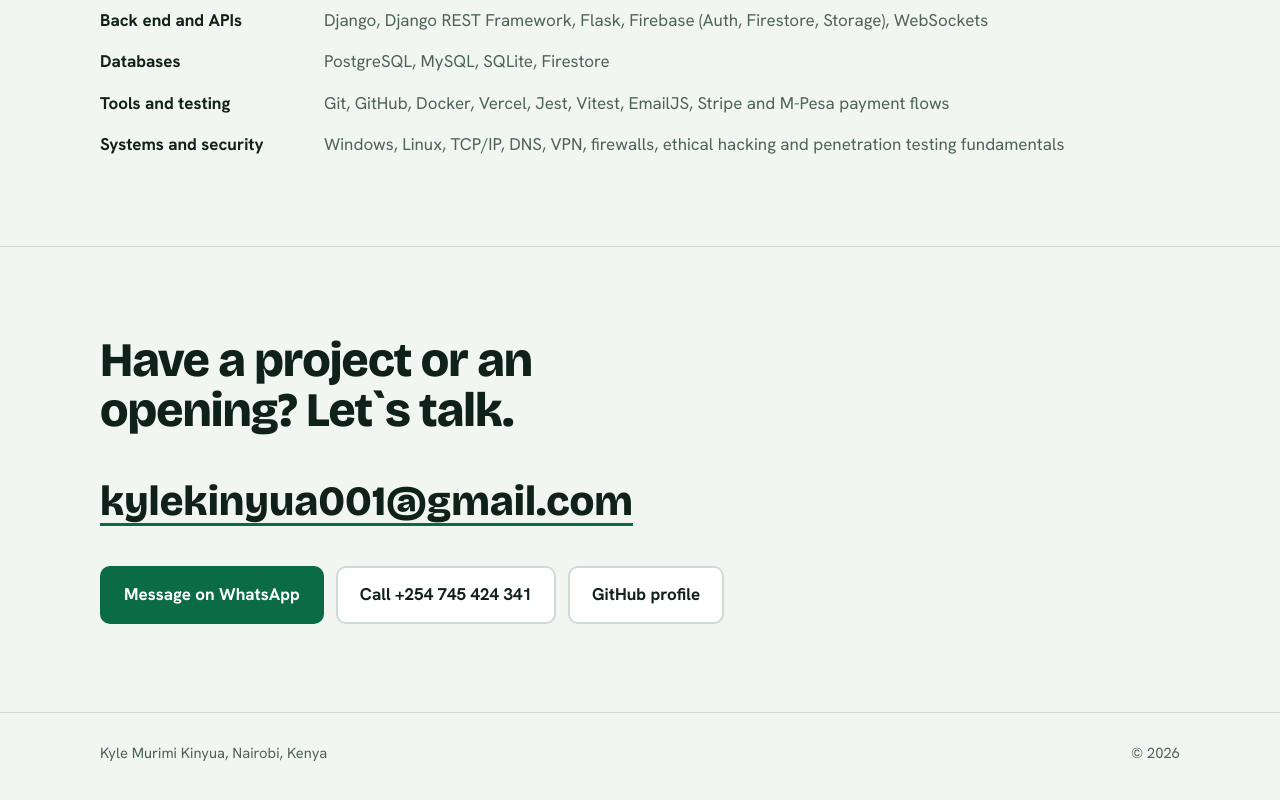
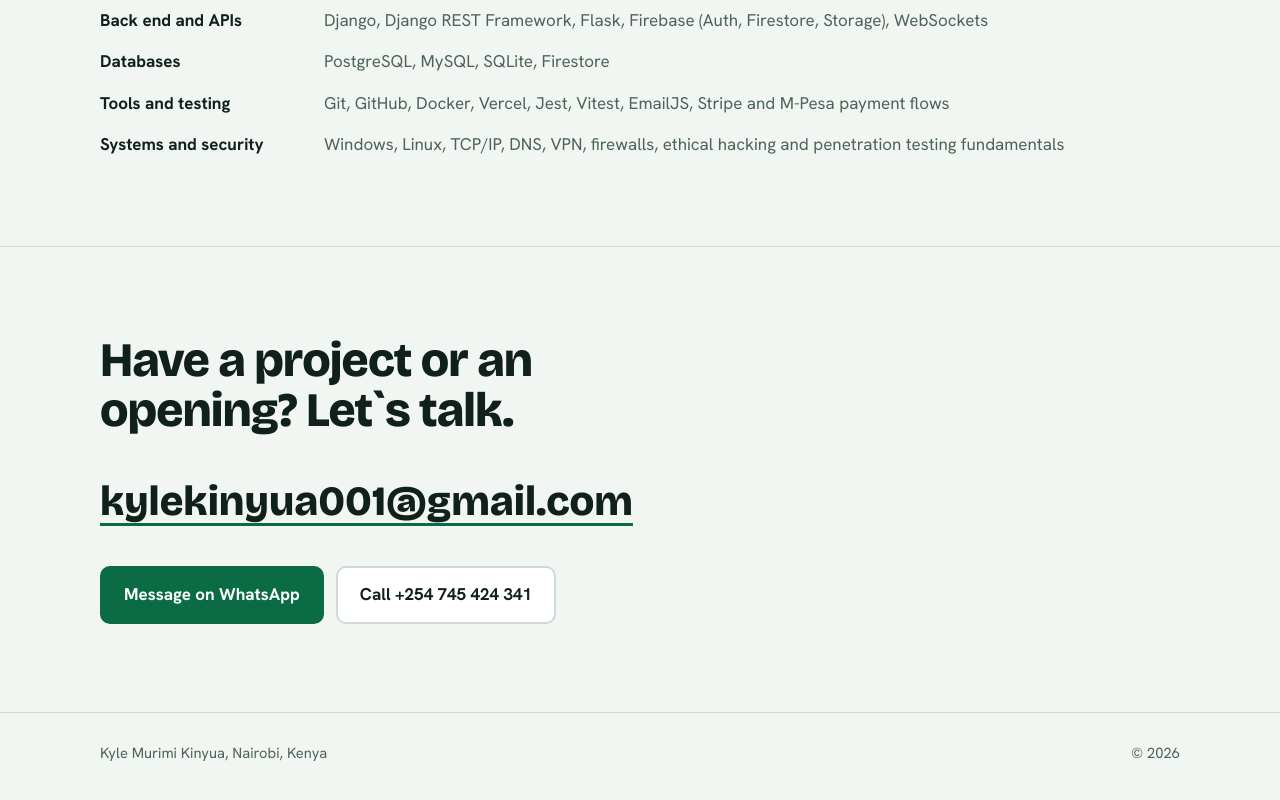
Before and after one commit to Kyle-00/kyle-portfolio, a plain HTML site: page index.html in a window 1280 px wide. Shown: the part 4925-5725 px from the top of the page. Drawn offline with nearby package versions, Linux system fonts and the light colour scheme.

Commit message:
remove GitHub profile link from contact section

```diff
--- a/index.html
+++ b/index.html
@@ -328,7 +328,6 @@ footer .wrap{display:flex;justify-content:space-between;gap:12px;flex-wrap:wrap}
       <div class="cta">
         <a class="btn solid" href="https://wa.me/254745424341" target="_blank" rel="noopener">Message on WhatsApp</a>
         <a class="btn ghost" href="tel:+254745424341">Call +254 745 424 341</a>
-        <a class="btn ghost" href="https://github.com/Kyle-00" target="_blank" rel="noopener">GitHub profile</a>
       </div>
     </div>
   </section>
```
